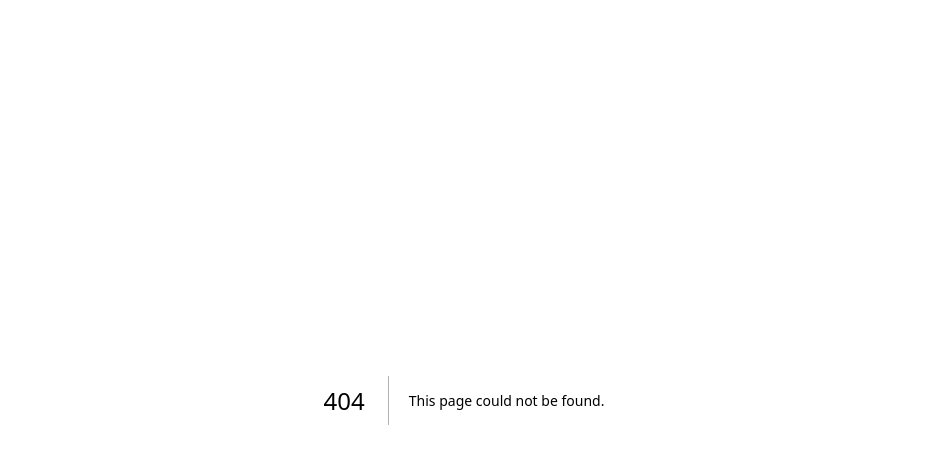
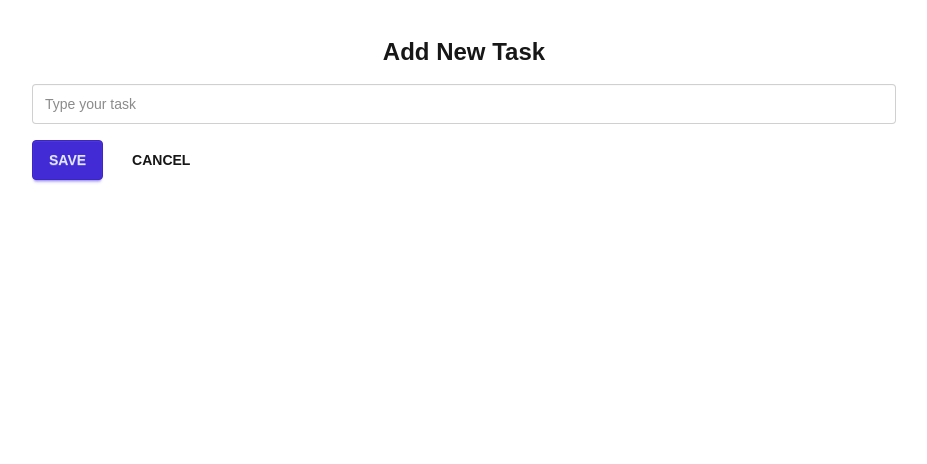
Before and after one commit to LiliZ3681/FrontEndPractice, a Next.js app in the folder Module1-Next/my-todo/: page /add-task in a window 1280 px wide. Before the commit this address had no page. Shown: the top 464 px of the page, without its empty margins (176-1103 px from the left). Built offline with nearby package versions, Linux system fonts and the light colour scheme.

Commit message:
refactor add task into a new page and return to "/" when saved

```diff
--- /dev/null
+++ b/Module1-Next/my-todo/app/add-task/page.tsx
@@ -0,0 +1,50 @@
+"use client";
+
+import { addTodo } from "@/api";
+import Link from "next/link";
+import { useRouter } from "next/navigation";
+import React, { useState } from "react";
+
+export default function AddTaskPage() {
+  const router = useRouter();
+  const [taskText, setTaskText] = useState("");
+
+  const handleSubmit = async (e: React.SyntheticEvent<HTMLFormElement>) => {
+    e.preventDefault();
+
+    if (!taskText.trim()) return;
+
+    await addTodo({
+      id: crypto.randomUUID(),
+      text: taskText,
+    });
+
+    router.push("/");
+  };
+
+  return (
+    // add task page format
+    <main className="w-full max-w-4xl mx-auto mt-4 px-4">
+      <div className="my-5 flex flex-col gap-4">
+        <h1 className="text-2xl font-bold text-center">Add New Task</h1>
+        <form onSubmit={handleSubmit} className="flex flex-col gap-4">
+          <input
+            value={taskText}
+            onChange={(e) => setTaskText(e.target.value)}
+            type="text"
+            placeholder="Type your task"
+            className="input input-bordered w-full"
+          />
+          <div className="flex gap-3">
+            <button className="btn btn-primary uppercase" type="submit">
+              Save
+            </button>
+            <Link href="/" className="btn btn-ghost uppercase">
+              Cancel
+            </Link>
+          </div>
+        </form>
+      </div>
+    </main>
+  );
+}
--- a/Module1-Next/my-todo/app/components/AddTask.tsx
+++ b/Module1-Next/my-todo/app/components/AddTask.tsx
@@ -1,36 +1,14 @@
-"use client";
-
-import { addTodo } from "@/api";
-import { useRouter } from "next/navigation";
+import Link from "next/link";
 import { MdAdd } from "react-icons/md";
-import Modal from "./Modal";
 
 const AddTask = () => {
-  const router = useRouter();
-
-  const openModal = () => {
-    const modal = document.getElementById(
-      "my_modal_3",
-    ) as HTMLDialogElement | null;
-    modal?.showModal();
-  };
-
-  const handleSubmitNewTask = async (text: string) => {
-    await addTodo({
-      id: crypto.randomUUID(),
-      text,
-    });
-
-    router.refresh();
-  };
-
   return (
     <div>
-      <button onClick={openModal} className="btn btn-primary w-full uppercase">
+      {/* direct to add page */}
+      <Link href="/add-task" className="btn btn-primary w-full uppercase">
         <MdAdd size={18} />
         Add New Task
-      </button>
-      <Modal onSubmit={handleSubmitNewTask} />
+      </Link>
     </div>
   );
 };
--- a/Module1-Next/my-todo/data/todos.json
+++ b/Module1-Next/my-todo/data/todos.json
@@ -11,6 +11,18 @@
     {
       "id": "sX5_pz1LpFY",
       "text": "add new task"
+    },
+    {
+      "id": "_0FZPZvaAio",
+      "text": "dsada"
+    },
+    {
+      "id": "qGOPcdPTxGY",
+      "text": "wdwdwd"
+    },
+    {
+      "id": "8g9gGa5Ntik",
+      "text": "fwerw "
     }
   ],
   "$schema": "./node_modules/json-server/schema.json"
```
